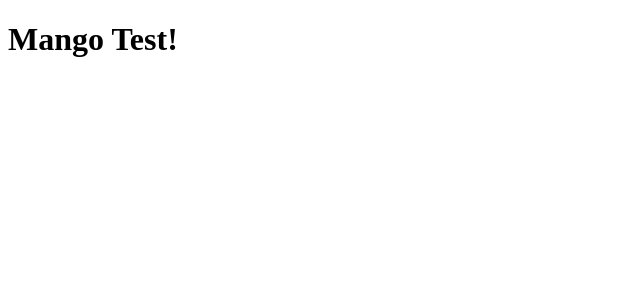
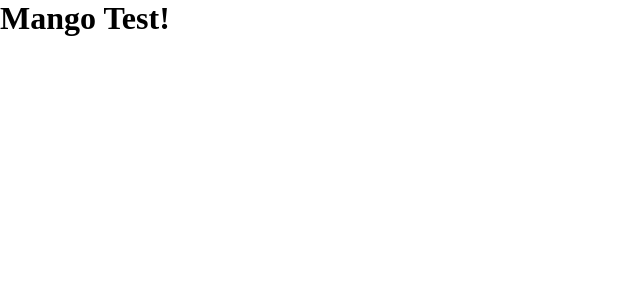
Before and after one commit to rafaelmayoralberto22/mango-hiberus, a Next.js app: page / in a window 1280 px wide. Shown: the top 300 px of the page, without its empty margins (0-640 px from the left). Built offline with nearby package versions, Linux system fonts and the light colour scheme.

Commit message:
add sass

```diff
--- a/package.json
+++ b/package.json
@@ -11,7 +11,8 @@
   "dependencies": {
     "next": "^13.4.3",
     "react": "^18.2.0",
-    "react-dom": "^18.2.0"
+    "react-dom": "^18.2.0",
+    "sass": "^1.62.1"
   },
   "devDependencies": {
     "@testing-library/jest-dom": "^5.16.5",
--- /dev/null
+++ b/src/pages/_app.tsx
@@ -0,0 +1,6 @@
+import "../styles/globals.scss";
+import type { AppProps } from "next/app";
+
+export default function App({ Component, pageProps }: AppProps) {
+  return <Component {...pageProps} />;
+}
--- /dev/null
+++ b/src/styles/globals.scss
@@ -0,0 +1,3 @@
+* {
+  margin: 0;
+}
```
Also changed, not shown: 1 other file (tests, documents, lock files or other folders).
